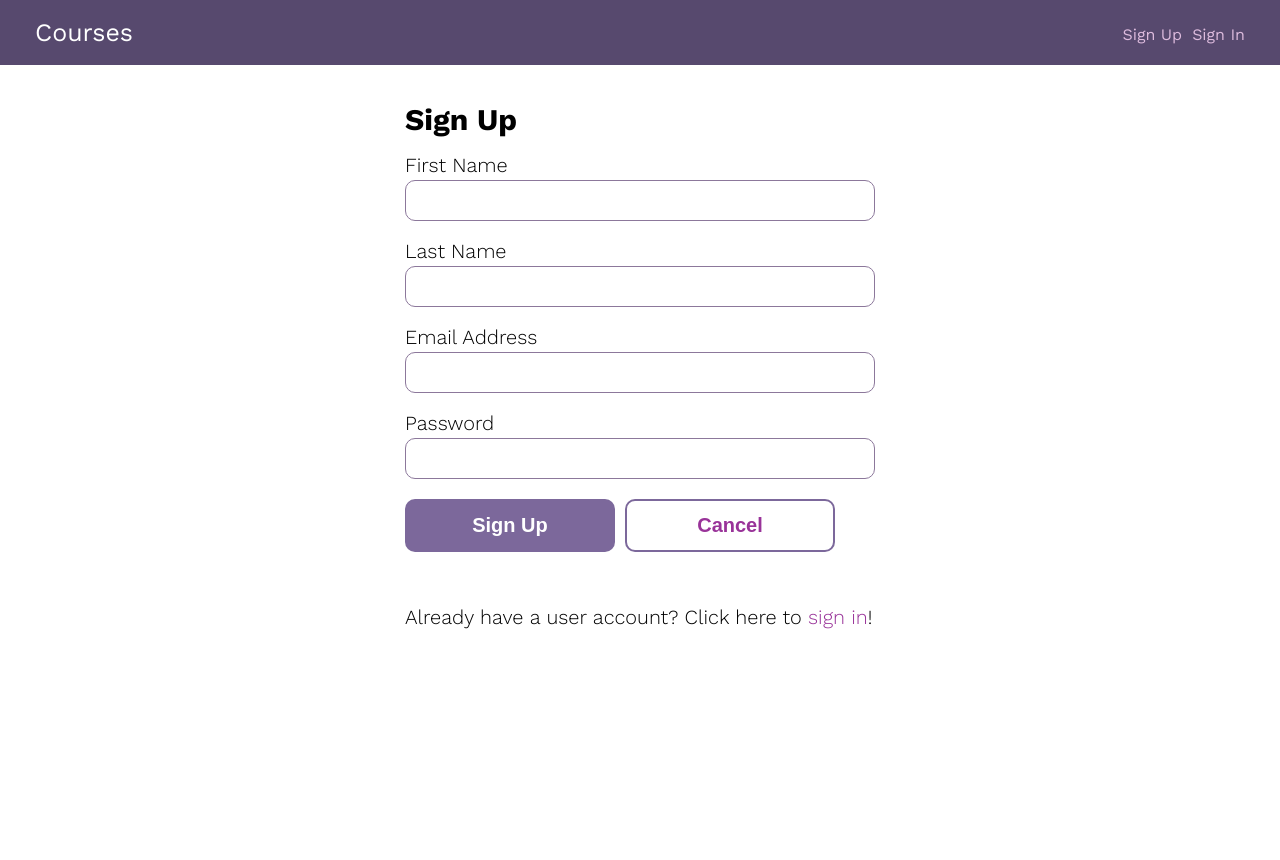
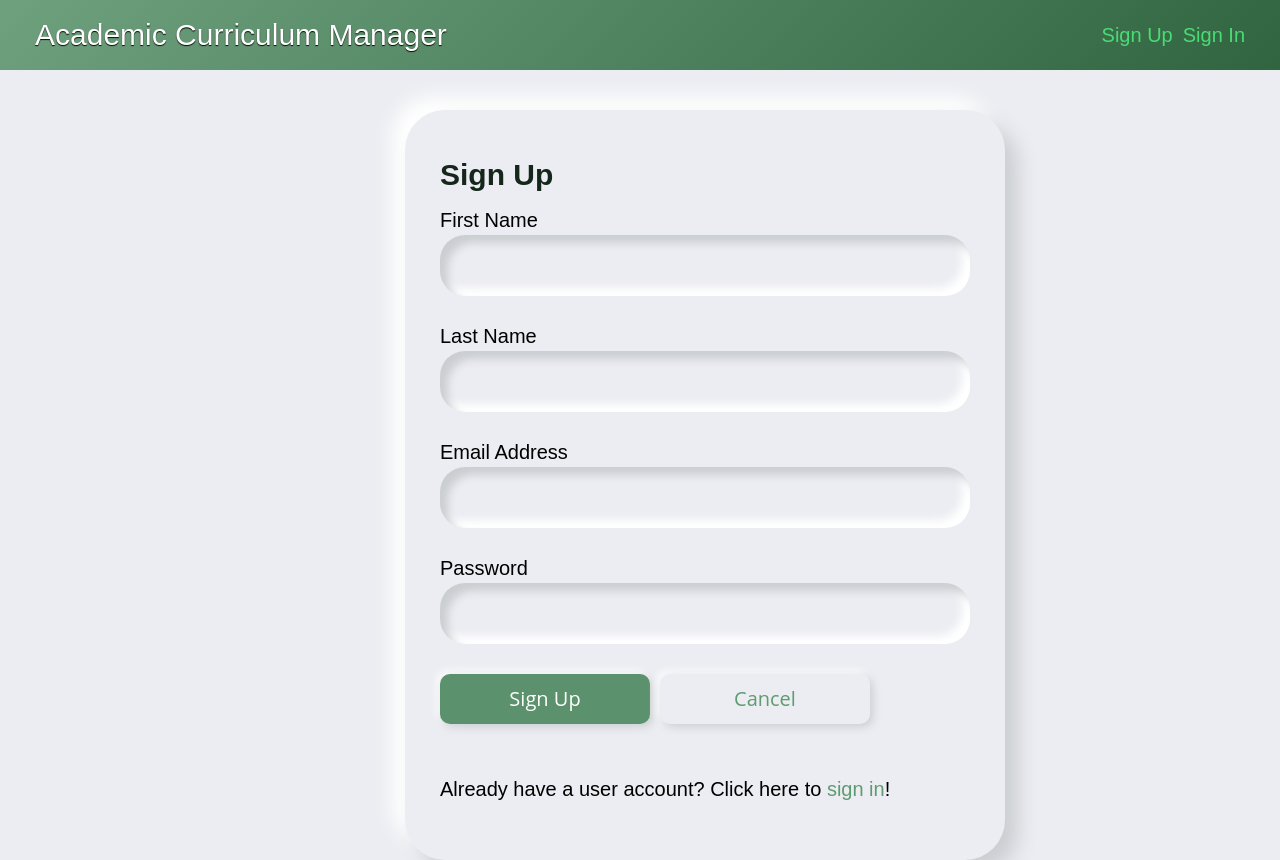
Before and after one commit to jimjitsuesq/portfolio-acm-client, a React (Create React App) app: page /signup in a window 1280 px wide. Before the commit the page ends 800 px from the top, so only its background shows below. Built offline with nearby package versions, Linux system fonts and the light colour scheme.

Commit message:
Update Stylization

```diff
--- a/src/Components/CourseComponents/CourseDetail.js
+++ b/src/Components/CourseComponents/CourseDetail.js
@@ -97,13 +97,15 @@ function CourseDetail (props) {
             <h2>Course Detail</h2>
             <form>
                 <div className="main--flex">
+                <div className="course-description-div">
                     <div>
                         <h3 className="course--detail--title">Course</h3>
                         <h4 className="course--name">{course.title}</h4>
                         <p>By {course.User.firstName} {course.User.lastName}</p>
                         <ReactMarkdown>{course.description}</ReactMarkdown>
                     </div>
-                    <div>
+                </div>
+                    <div className="course-detail-div">
                         <h3 className="course--detail--title">Estimated Time</h3>
                         <p>{course.estimatedTime}</p>
 
--- a/src/Components/CourseComponents/Courses.js
+++ b/src/Components/CourseComponents/Courses.js
@@ -51,7 +51,7 @@ const Courses = () => {
                 <span className="course--add--title">
                     <svg version="1.1" xmlns="http://www.w3.org/2000/svg" x="0px" y="0px"
                     viewBox="0 0 13 13" className="add"><polygon points="7,6 7,0 6,0 6,6 0,6 0,7 6,7 6,13 7,13 7,7 13,7 13,6 "></polygon></svg>
-                    New Course?
+                    Create a New Course
                 </span>
             </a>
         </div>
--- a/src/Components/CourseComponents/CreateCourse.js
+++ b/src/Components/CourseComponents/CreateCourse.js
@@ -71,6 +71,7 @@ function CreateCourse (props) {
 
     return(
         <div className="wrap">
+            <div className="course-div">
                 <h2>Create Course</h2>
                     {(validationErrors.length > 0) && <ValidationErrors validationErrors={validationErrors}/>}
                 <form onSubmit={handleSubmit}>
@@ -115,6 +116,7 @@ function CreateCourse (props) {
                     <button className="button" type="submit" >Create Course</button><a className="button button-secondary" href="/">Cancel</a>
                 </form>
             </div>
+        </div>
     )
 }
 
--- a/src/Components/CourseComponents/UpdateCourse.js
+++ b/src/Components/CourseComponents/UpdateCourse.js
@@ -126,6 +126,7 @@ function UpdateCourse (props) {
     if (currentUser === thisCourseUserId) {
         return (
             <div className="wrap">
+                <div className="course-div">
                     <h2>Update Course</h2>
                         {(validationErrors.length > 0) && <ValidationErrors validationErrors={validationErrors}/>}
                     <form onSubmit={HandleSubmit}>
@@ -171,6 +172,7 @@ function UpdateCourse (props) {
                         <button className="button" type="submit" onClick={HandleSubmit}>Update Course</button><button className="button button-secondary"><a href={`/courses/${course.id}`}>Cancel</a></button>
                     </form>
                 </div>
+            </div>
         )
     } else {
         return <Redirect to="/forbidden" />
--- a/src/Components/Header.js
+++ b/src/Components/Header.js
@@ -26,7 +26,7 @@ function Header (props) {
         return(
             <header>
                 <div className="wrap header--flex">
-                    <h1 className="header--logo"><a href="/">Courses</a></h1>
+                    <h1 className="header--logo"><a href="/">Academic Curriculum Manager</a></h1>
                     <nav>
                         <ul className="header--signedout">
                             <li><a href="/signup">Sign Up</a></li>
--- a/src/Components/UserComponents/UserSignIn.js
+++ b/src/Components/UserComponents/UserSignIn.js
@@ -80,6 +80,7 @@ function UserSignIn (props) {
 
     return (
         <div className="form--centered">
+            <div className="sign-in-div">
                 <h2>Sign In</h2>
                 <form onSubmit={handleSubmit}>
                     <label htmlFor="emailAddress">Email Address</label>
@@ -101,6 +102,7 @@ function UserSignIn (props) {
                     <button className="button" type="submit">Sign In</button><button className="button button-secondary"> <a href='/'>Cancel</a></button>
                 </form>
                 <p>Don't have a user account? Click here to <a href="signup">sign up</a>!</p>
+            </div>
         </div>
     )
 }
--- a/src/Components/UserComponents/UserSignUp.js
+++ b/src/Components/UserComponents/UserSignUp.js
@@ -75,6 +75,7 @@ function UserSignUp (props) {
 
     return (
         <div className="form--centered">
+            <div className="sign-up-div">
                     <h2>Sign Up</h2>
                         {(validationErrors.length > 0) && <ValidationErrors validationErrors={validationErrors}/>}
                     <form onSubmit={handleSubmit}>
@@ -116,6 +117,7 @@ function UserSignUp (props) {
                     </form>
                     <p>Already have a user account? Click here to <a href="/signin">sign in</a>!</p>
                 </div>
+            </div>
     )
 }
 
--- a/src/styles/global.css
+++ b/src/styles/global.css
@@ -6,21 +6,23 @@ html {
     font-size: 1.25em;
 }
 body {
-    font-family: 'Work Sans', sans-serif;
+    font-family: Arial, Helvetica, sans-serif;
+    background-color: #ecedf2;
 }
 h2 {
     font-size: 1.5rem;
     font-weight: 700;
     margin-bottom: 1rem;
+    color:#14271a;
 }
 p {
     font-weight: 300;
     margin-bottom: 1.5rem;
     line-height: 1.5;
-    hyphens: auto;
+    hyphens: none;
 }
 a {
-    color: #939;
+    color: #5e9b70;
     text-decoration: none;
 }
 .wrap {
@@ -29,8 +31,9 @@ a {
     padding: 0 1rem;
 }
 header {
-    background: #57496e;
-    color: #fff;
+    background: linear-gradient(-45deg, rgba(0,0,0,0.22), rgba(255,255,255,0.25));
+    background-color: #3e8152;
+    color: #ffffff;
     padding: 1rem 0;
     margin-bottom: 2rem;
 }
@@ -40,17 +43,18 @@ header {
     align-items: center;
 }
 .header--logo a {
-    font-size: 1.25rem;
-    color: #fff;
+    font-size: 1.50rem;
+    color: #ffffff;
+    text-shadow: 0px 1px 1px rgb(10, 10, 10);
 }
 header li {
-    font-size: .8rem;
+    font-size: 1rem;
 }
 header nav a {
-    color: #dbd;
+    color: #4bdb76;
 }
 header nav a:hover {
-    color: #fff;
+    color: #ffffff;
 }
 
 .header--signedin li {
@@ -62,34 +66,41 @@ header nav a:hover {
     margin-left: .5rem;
 }
 .course--module {
-    background: #7c689b;
+    background: linear-gradient(-45deg, rgba(0,0,0,0.22), rgba(255,255,255,0.25));
+    background-color: #3e8152;
     border-radius: .5rem;
     padding: 1.5rem;
     margin-bottom: 1.5rem;
     display: block;
+    box-shadow:
+        12px 12px 16px 0 rgba(0, 0, 0, 0.25),
+        -8px -8px 12px 0 rgba(255, 255, 255, 0.3);
+        text-shadow:
+        1px 0px 0px rgb(10, 10, 10)
 }
 .course--label {
-    color: #fff;
+    color: #ffffff;
     font-size: .9rem;
     font-weight: 400;
     margin-bottom: .25rem;
 }
 .course--title {
-    color: #fff;
+    color: #ffffff;
     font-weight: 700;
     font-size: 1.25rem;
 }
 .course--add--module {
-    background: #ddd9e4;
-    color: #57496e;
-    font-weight: 300;
+    background: #e4f0e8;
+    color: #3e8152;
+    font-weight: 550;
     font-size: 1.25rem;
+    text-shadow: none;
 }
 .course--add--title .add {
     width: 20px;
     height: auto;
     margin-right: 5px;
-    fill: #57496e;
+    fill: #14271a;
 }
 .course--detail--title {
     padding-bottom: .25rem;
@@ -104,7 +115,7 @@ header nav a:hover {
     font-size: 2rem;
     margin-bottom: .5rem;
     font-weight: 700;
-    color: #47395e;
+    color: #2d5f3c;
 }
 .course--detail--list {
     font-weight: 300;
@@ -112,7 +123,8 @@ header nav a:hover {
     line-height: 1.5;
 }
 .actions--bar {
-    background: #e9e5f0;
+    background: linear-gradient(-45deg, rgba(206, 206, 206, 0.22), rgba(255, 254, 254, 0.25));
+    background-color: #e9e5f0;
     padding: 1rem 0;
     margin: -2rem 0 2rem;
 }
@@ -152,23 +164,83 @@ label {
     font-weight: 300;
     margin-bottom: .25rem;
 }
+
+.sign-in-div {
+    width:600px;
+    height: 500px;
+    padding: 50px 35px 35px 35px;
+    border-radius: 40px;
+    background: #ECEDF2;
+    box-shadow: 13px 13px 20px #cbced1,
+               -13px -13px 20px #ffffff;
+}
+
+.sign-up-div {
+    width:600px;
+    height: 750px;
+    padding: 50px 35px 35px 35px;
+    border-radius: 40px;
+    background: #ECEDF2;
+    box-shadow: 13px 13px 20px #cbced1,
+               -13px -13px 20px #ffffff;
+}
+
+.course-div {
+    width:95%;
+    height: 750px;
+    padding: 50px 35px 35px 35px;
+    border-radius: 40px;
+    background: #ECEDF2;
+    box-shadow: 13px 13px 20px #cbced1,
+               -13px -13px 20px #ffffff;
+}
+
+.course-description-div {
+    width:95%;
+    height: 1250px;
+    text-align:justify;
+    hyphens: none;
+    -webkit-hyphens: none;
+    padding: 50px 35px 35px 0px;
+    border-radius: 40px;
+    background: #ECEDF2;
+    box-shadow: 13px 13px 20px #cbced1,
+               -13px -13px 20px #ffffff;
+}
+
+.course-detail-div {
+    width:95%;
+    height: 650px;
+    padding: 50px 35px 35px 35px;
+    border-radius: 40px;
+    background: #ECEDF2;
+    box-shadow: 13px 13px 20px #cbced1,
+               -13px -13px 20px #ffffff;
+}
+
 input, textarea {
-    display: block;
+    border: none;
+    outline:none;
+    background: none;
+    font-size: 18px;
+    font-family: Arial, Helvetica, sans-serif;
+    color: #555;
+    padding:20px 10px 20px 15px;
     width: 100%;
-    color: #332a40;
-    border-radius: .5rem;
-    border: 1px solid #8c789b;
-    padding: .5rem;
-    margin-bottom: 1rem;
-    font-family: 'Work Sans', sans-serif;
-    font-size: .8rem;
+    margin-bottom: 30px;
+    border-radius: 25px;
+    box-shadow: inset 8px 8px 8px #cbced1,
+              inset -8px -8px 8px #ffffff;
+
 }
 textarea {
     min-height: 300px;
+
 }
 .button {
-    background: #7c689b;
-    color: #fff;
+    background: #5b916c;
+    color: #ffffff;
+    font-family:'Open Sans',Roboto,Arial,sans-serif;
     font-size: 1rem;
     padding: .75rem 1.5rem;
     border: 0;
@@ -176,32 +248,35 @@ textarea {
     display: block;
     width: 210px;
     text-align: center;
+    line-height: 20px;
     border-radius: .5rem;
-    font-weight: bold;
     transition: background 0.2s;
+    box-shadow: 3px 3px 8px #cbced1,
+                -3px -3px 8px #ffffff;
 }
 .button:last-child {
     margin-bottom: 0;
 }
 .button:not(.button-secondary):hover {
-    background: #63537d;
+    background: #3d774f;
     cursor: pointer;
 }
 .button-secondary {
-    color: #7c689b;
+    color: #3d774f;
     background: none;
-    box-shadow: 0 0 0 2px #7c689b inset;
-    transition: box-shadow 0.2s, color 0.2s;
+    box-shadow: 3px 3px 8px #cbced1,
+                -3px -3px 8px #ffffff;
+    transition: color 0.2s;
 }
 .button-secondary:hover {
-    color: #63537d;
-    box-shadow: 0 0 0 2px #63537d inset;
+    color: #3d774f;
+    box-shadow: 0 0 0 2px #3d774f inset;
     cursor: pointer;
 }
 input:focus, button:focus, .button:focus, textarea:focus {
     border: none;
     border-radius: 0;
-    outline: 2px solid #332a40;
+    outline: 2px solid #14271a;
 }
 
 @media screen and (min-width: 600px) {
```
